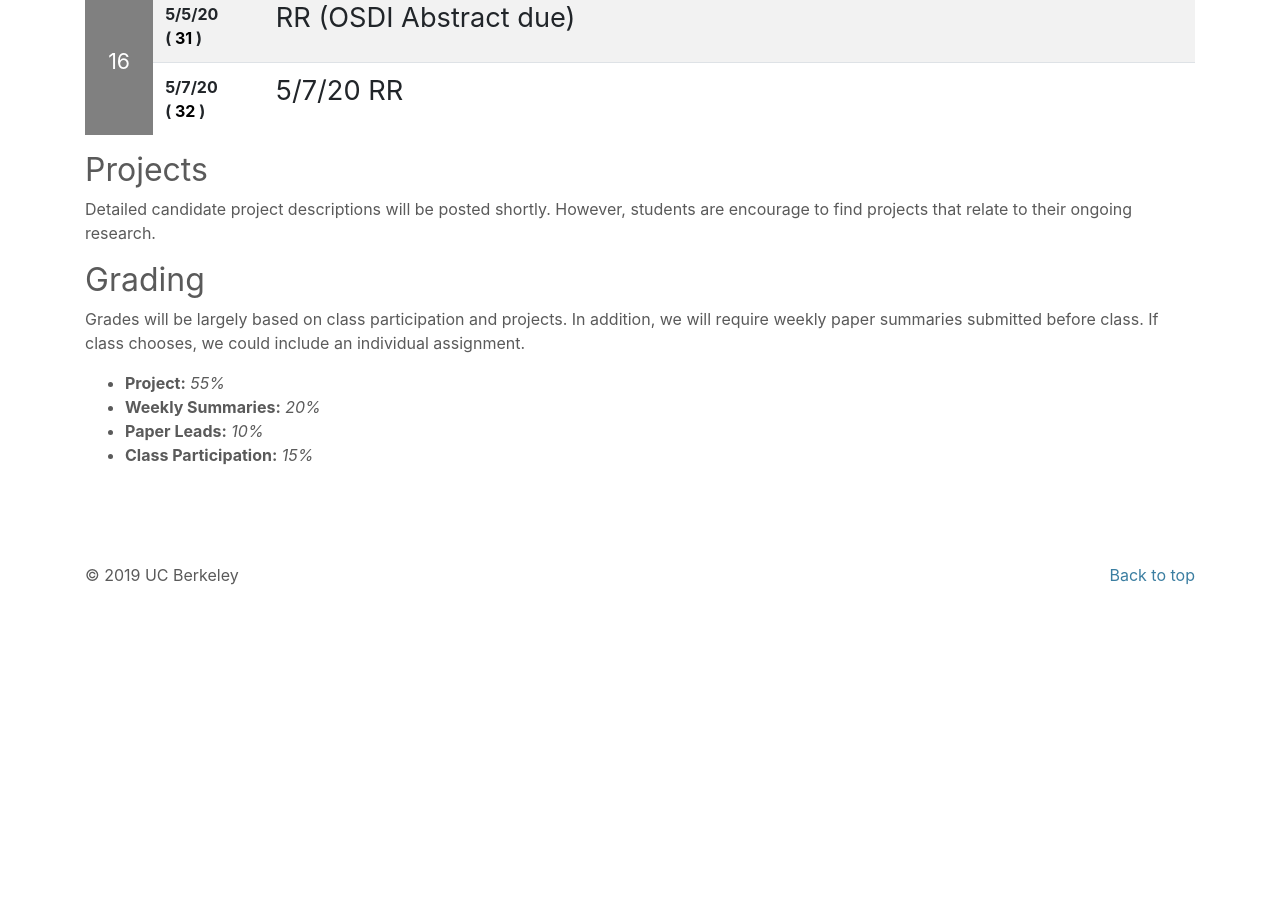
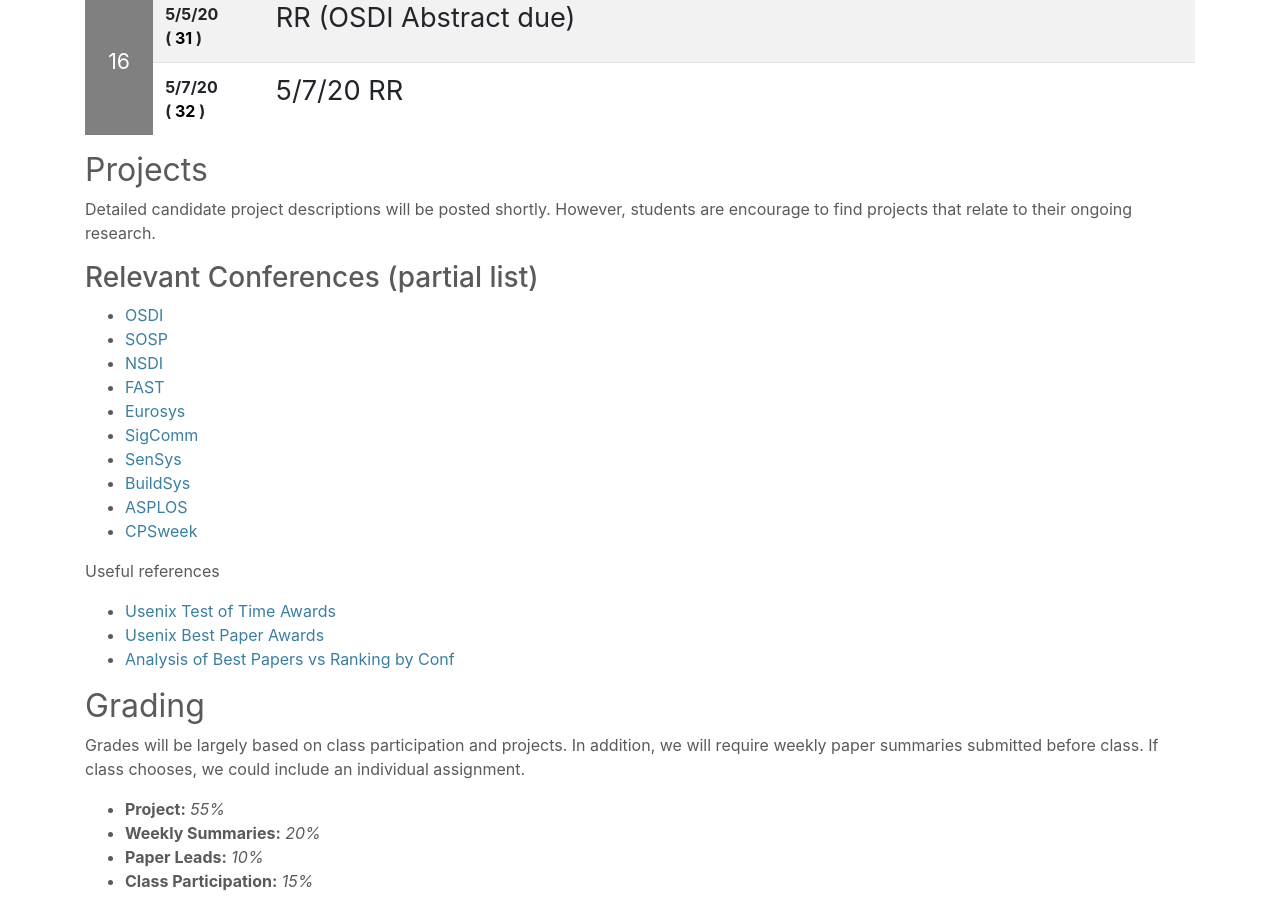
Before and after one commit to deculler/cs262b-sp20, a Jekyll site: the page built from index.md, in a window 1280 px wide and 900 px high, scrolled down 8349 px. Built offline with Jekyll 4.4.1, drawn with Linux system fonts in a browser that asks for light colours; nearby versions of some CDN libraries; our own code applies the rules of GitHub Pages for plain Markdown files; before the commit the page ends 8952 px from its top, so only the background shows below that.

Commit message:
Update links

```diff
--- a/index.md
+++ b/index.md
@@ -587,6 +587,26 @@ $(".details").each(function(ind, elem) {
 
 Detailed candidate project descriptions will be posted shortly.  However, students are encourage to find projects that relate to their ongoing research.
 
+### Relevant Conferences (partial list)
+
+* [OSDI](https://www.usenix.org/conferences/byname/179)
+* [SOSP](http://www.sosp.org/)
+* [NSDI](https://www.usenix.org/conferences/byname/178)
+* [FAST](https://www.usenix.org/conferences/byname/146)
+* [Eurosys](https://dl.acm.org/conference/eurosys)
+* [SigComm](http://sigcomm.org/events/sigcomm-conference)
+* [SenSys](https://sensys.acm.org/)
+* [BuildSys](http://buildsys.acm.org/)
+* [ASPLOS](https://dl.acm.org/conference/asplos)
+* [CPSweek](https://dl.acm.org/conference/cpsweek)
+
+Useful references
+
+* [Usenix Test of Time Awards](https://www.usenix.org/conferences/test-of-time-awards)
+* [Usenix Best Paper Awards](https://www.usenix.org/conferences/best-papers)
+* [Analysis of Best Papers vs Ranking by Conf](https://www.aminer.cn/bestpaper)
+
+
 ## Grading
 
 Grades will be largely based on class participation and projects.  In addition, we will require weekly paper summaries submitted before class. If class chooses, we could
```
